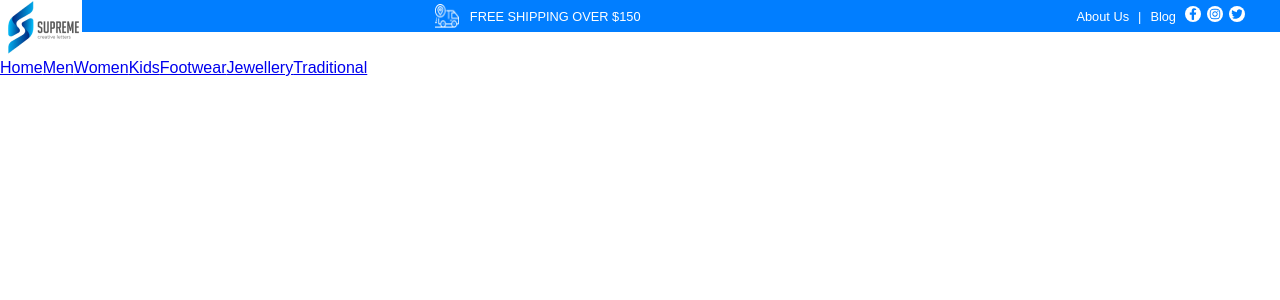
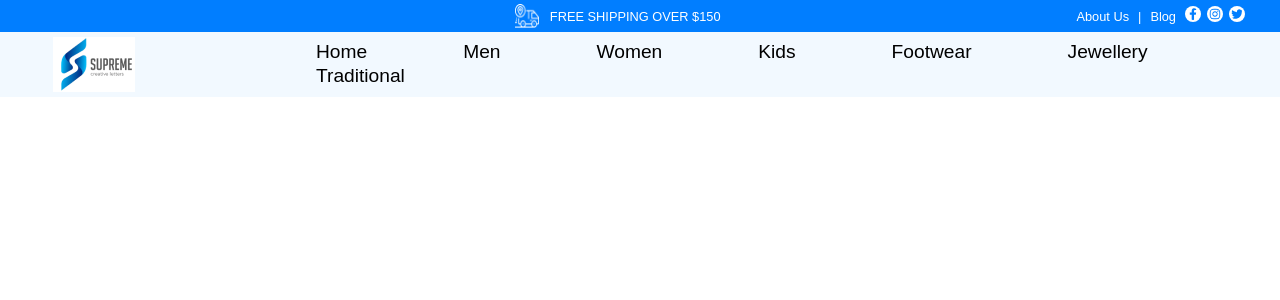
Before and after one commit to Snesh07/startxlabs_assignment, a React (Create React App) app: page / in a window 1280 px wide. Shown: the top 300 px of the page. Built offline with nearby package versions, Linux system fonts and the light colour scheme.

Commit message:
feat: Navbar

```diff
--- a/src/components/Navbar.js
+++ b/src/components/Navbar.js
@@ -6,15 +6,15 @@ function Navbar() {
     return (
         <>
             <div className='navbar_container'>
-                <img src='./images/logo.png' alt="logo" onClick={"/"}></img>
+                <img src='./images/logo.png' alt="logo" onClick={"/"} className='navbar_logo'></img>
                 <div className="nav_links">
-                    <Link to="/">Home</Link>
-                    <Link to="/">Men</Link>
-                    <Link to="/">Women</Link>
-                    <Link to="/">Kids</Link>
-                    <Link to="/">Footwear</Link>
-                    <Link to="/">Jewellery</Link>
-                    <Link to="/">Traditional</Link>
+                    <Link to="/" className="nav_link">Home</Link>
+                    <Link to="/" className="nav_link">Men</Link>
+                    <Link to="/" className="nav_link">Women</Link>
+                    <Link to="/" className="nav_link">Kids</Link>
+                    <Link to="/" className="nav_link">Footwear</Link>
+                    <Link to="/" className="nav_link">Jewellery</Link>
+                    <Link to="/" className="nav_link">Traditional</Link>
                 </div>
             </div>
         </>
--- a/src/styles/Header.css
+++ b/src/styles/Header.css
@@ -15,6 +15,7 @@
     justify-content: center;
     align-items: center;
     margin-left: auto;
+    padding-left: 10rem;
 }
 
 .header_centerline img {
--- a/src/styles/Navbar.css
+++ b/src/styles/Navbar.css
@@ -1,7 +1,39 @@
-.navbar_container{
+.navbar_container {
+    margin-top: 2rem;
+    position: absolute;
+    align-items: center;
+    display: flex;
+    background-color: #F2F9FF;
+    width: 100%;
+}
+
+.navbar_logo {
+    padding: 5px;
+    margin-left: 3rem;
+}
+
+.nav_links {
+    padding-left: 8rem;
+}
+
+.nav_link {
+    padding: 0 3rem ;
+    text-decoration: none;
+    color: #000;
+    font-size: 1.2rem;
+    display: inline-block;
     position: relative;
 }
-.nav_links Link{
-    text-decoration: none;
-    color: #000;
+
+.nav_link::after {
+    content: '';
+    width: 0%;
+    height: 2px;
+    background: #017EFF;
+    display: block;
+    margin: 0%;
+    transition: 0.5s;
 }
+.nav_link:hover::after{
+    width: 100%;
+}
```
